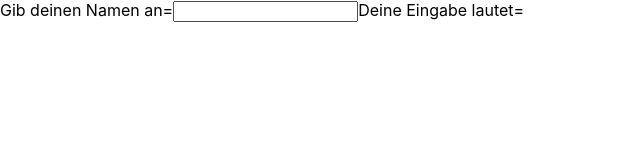
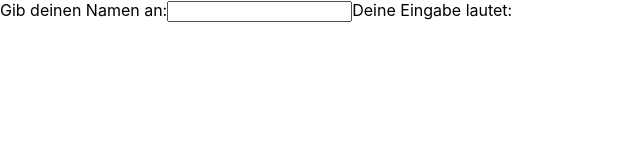
Before and after one commit to TuceYBLN/dummy-project, a React (Create React App) app in the folder dummy-app/: page / in a window 1280 px wide. Shown: the top 160 px of the page, without its empty margins (0-640 px from the left). Built offline with nearby package versions, Linux system fonts and the light colour scheme.

Commit message:
SCRUM-5:  test test test

```diff
--- a/dummy-app/src/App.js
+++ b/dummy-app/src/App.js
@@ -11,10 +11,10 @@ function App() {
 
     return (
         <div>
-            <label>Gib deinen Namen an=
+            <label>Gib deinen Namen an:
                 <input type="text" onChange={e => onChangeHandler(e)}/>
             </label>
-            Deine Eingabe lautet= {name}
+            Deine Eingabe lautet: {name}
         </div>
     );
 }
```
